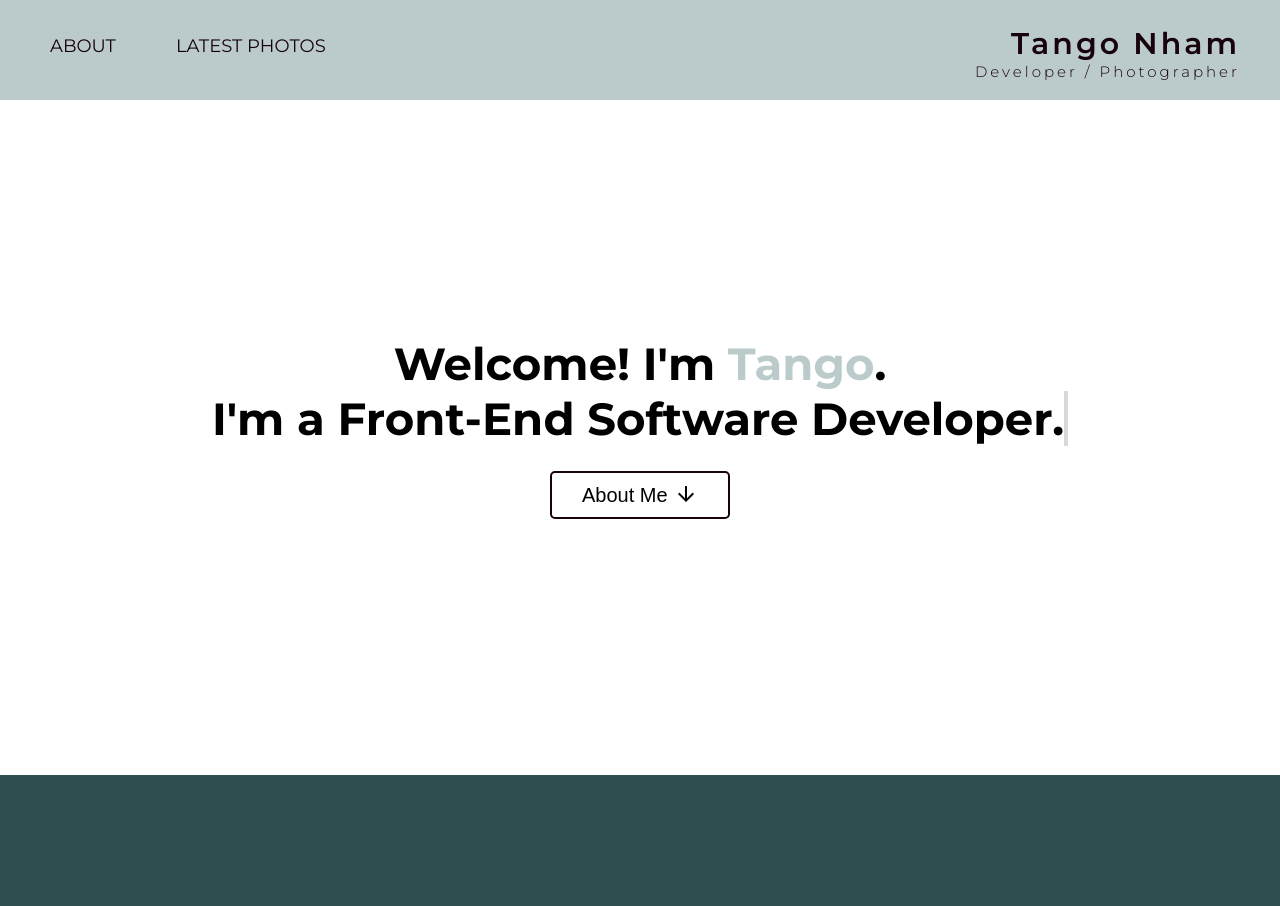
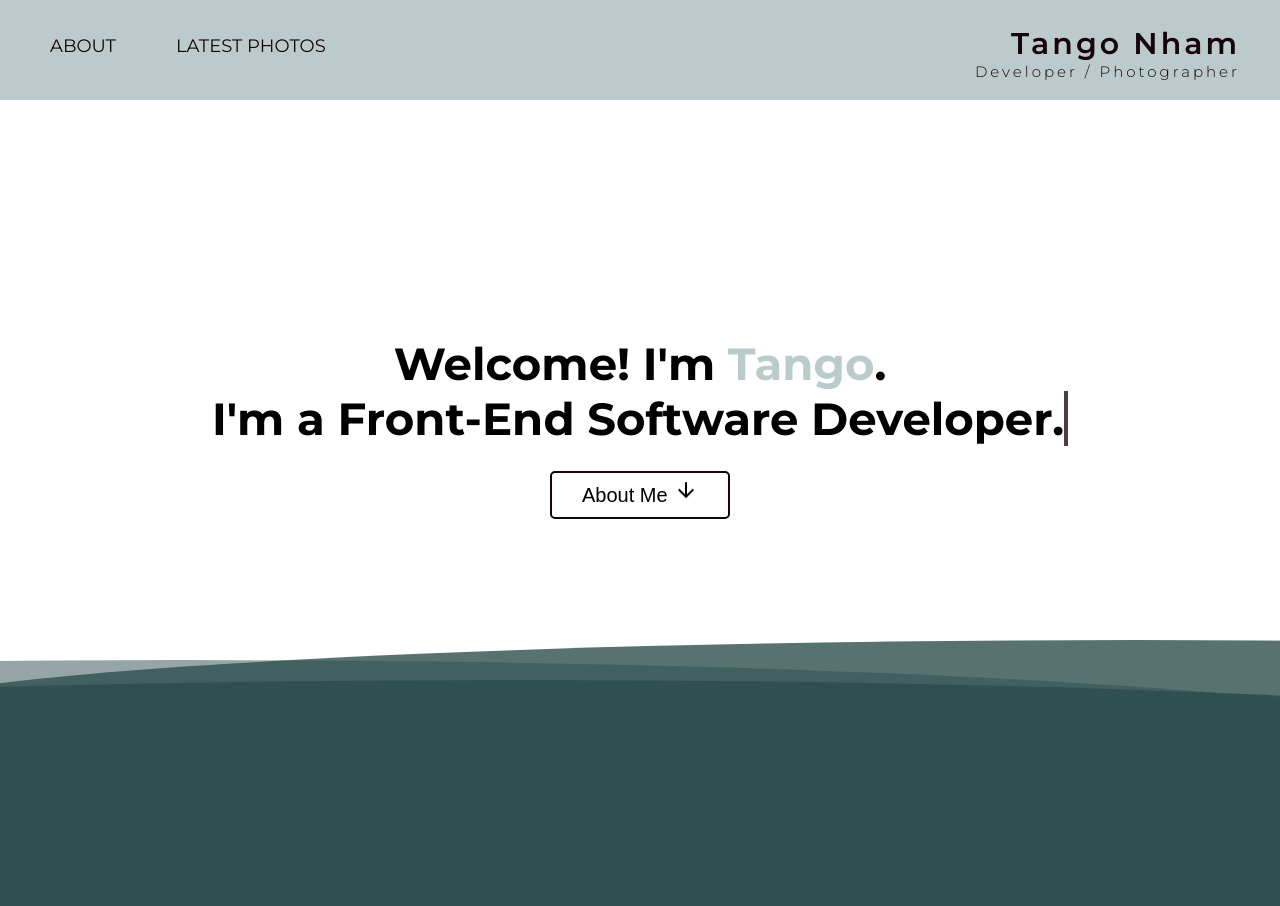
Before and after one commit to TangoCode99/react-practice, a React (Create React App) app: page /about in a window 1280 px wide. Shown: the top 906 px of the page. Built offline with nearby package versions, Linux system fonts and the light colour scheme.

Commit message:
Added waves animation

```diff
--- a/src/components/about.css
+++ b/src/components/about.css
@@ -88,6 +88,61 @@
   cursor: pointer;
 }
 
+.waves-background {
+  position: relative;
+  overflow: auto;
+  background-size: 400% 400%;
+  background-attachment: fixed;
+}
+
+.wave {
+  background: #2f4f4f;
+  border-radius: 1000% 1000% 0 0;
+  position: fixed;
+  width: 200%;
+  height: 10em;
+  animation: wave 10s -3s linear infinite;
+  transform: translate3d(0, 0, 0);
+  opacity: 0.8;
+  bottom: 0;
+  left: 0;
+  z-index: -1;
+}
+
+.wave:nth-of-type(2) {
+  bottom: -1.25em;
+  animation: wave 15s linear reverse infinite;
+  opacity: 0.5;
+}
+
+.wave:nth-of-type(3) {
+  bottom: -2.5em;
+  animation: wave 20s -1s reverse infinite;
+  opacity: 0.9;
+}
+
+@keyframes wave {
+  2% {
+      transform: translateX(1);
+  }
+
+  25% {
+      transform: translateX(-25%);
+  }
+
+  50% {
+      transform: translateX(-50%);
+  }
+
+  75% {
+      transform: translateX(-25%);
+  }
+
+  100% {
+      transform: translateX(1);
+  }
+}
+
 .about-body {
   display: flex;
   flex-direction: row;
@@ -100,7 +155,7 @@
 }
 
 .left-side {
-  width: 35rem;
+  width: 30rem;
   text-align: left;
   background-color: #959595;
   opacity: 100%;
@@ -327,31 +382,34 @@
 }
 
 .projects {
-  height: 300vh;
+  height: 90vh;
   background-color: #2f4f4f;
 }
 
 .projects-title {
+  margin: 0 auto;
+  width: 50%;
+  border-bottom: 2px solid white;
   h1 {
     margin: 0px;
-    padding: 20px;
+    padding: 30px 0px 20px;
     color: white;
   }
 }
 
 .projects-body {
   display: flex;
-  flex-direction: column;
+  flex-direction: row;
 }
 
 .project-wrapper {
   display: flex;
-  flex-direction: row;
+  flex-direction: column;
   align-items: center;
-  margin: 10px auto;
-  height: 90vh;
-  width: 95vw;
+  margin: 30px auto;
+  padding: 0 0 20px;
   background-color: #bbcbcb;
+  border-radius: 5%;
 
   .wrapper-right {
     text-align: left;
@@ -359,8 +417,9 @@
 }
 
 .temp-img {
-  width: 500px;
-  height: 500px;
+  border-radius: 5% 5% 0 0;
+  width: 300px;
+  height: 300px;
   background-color: #808080;
 }
 
@@ -429,7 +488,7 @@
   flex-direction: column;
   justify-content: center;
   align-items: center;
-  height: 20vh;
+  height: 15vh;
   background-color: #2f4f4f;
   color: #bbcbcb;
 }
--- a/src/components/about.jsx
+++ b/src/components/about.jsx
@@ -61,14 +61,10 @@ const ProjectsSection = () => {
                 {projects.map((project, index) => {
                     return (
                         <div className="project-wrapper" key={index}>
-                            <div className="wrapper-left">
-                                <div className="temp-img"></div>
-                            </div>
-                            <div className="wrapper-right">
-                                <h3>{project.title}</h3>
-                                <div className="project-desc">{project.desc}</div>
-                                <div className="project-repo">{project.repo}</div>
-                            </div>
+                            <div className="temp-img"></div>
+                            <h3>{project.title}</h3>
+                            <div className="project-desc">{project.desc}</div>
+                            <div className="project-repo">{project.repo}</div>
                         </div>
                     )
                 })}
@@ -86,7 +82,12 @@ export default function About() {
             <div className="about-header">
                 <h2>Welcome! I'm <div className="name">Tango</div>.</h2>
                 <h2 className="about-title">I'm a Front-End Software Developer.</h2>
-                <button className="about-me-btn" onClick={() => { aboutMeRef.current.scrollIntoView({ block: "start", behavior: "smooth" }); }}>About Me <ArrowDownwardIcon className="bounce"/></button>
+                <button className="about-me-btn" onClick={() => { aboutMeRef.current.scrollIntoView({ block: "start", behavior: "smooth" }); }}>About Me <ArrowDownwardIcon className="bounce" /></button>
+            </div>
+            <div className="waves-background">
+                <div className="wave"></div>
+                <div className="wave"></div>
+                <div className="wave"></div>
             </div>
             <div className="about-body" ref={aboutMeRef}>
                 <div className="left-side">
@@ -128,7 +129,7 @@ export default function About() {
                         <li>Data Visualization</li>
                         <li>Machine Learning</li>
                     </ul>
-                    <button className="experience-btn" onClick={() => { experiencesRef.current.scrollIntoView({ bloc: "start", behavior: "smooth" }); }}>Experiences <ArrowDownwardIcon className="bounce"/></button>
+                    <button className="experience-btn" onClick={() => { experiencesRef.current.scrollIntoView({ bloc: "start", behavior: "smooth" }); }}>Experiences <ArrowDownwardIcon className="bounce" /></button>
                 </div>
             </div>
             <div className="experience" ref={experiencesRef}>
```
